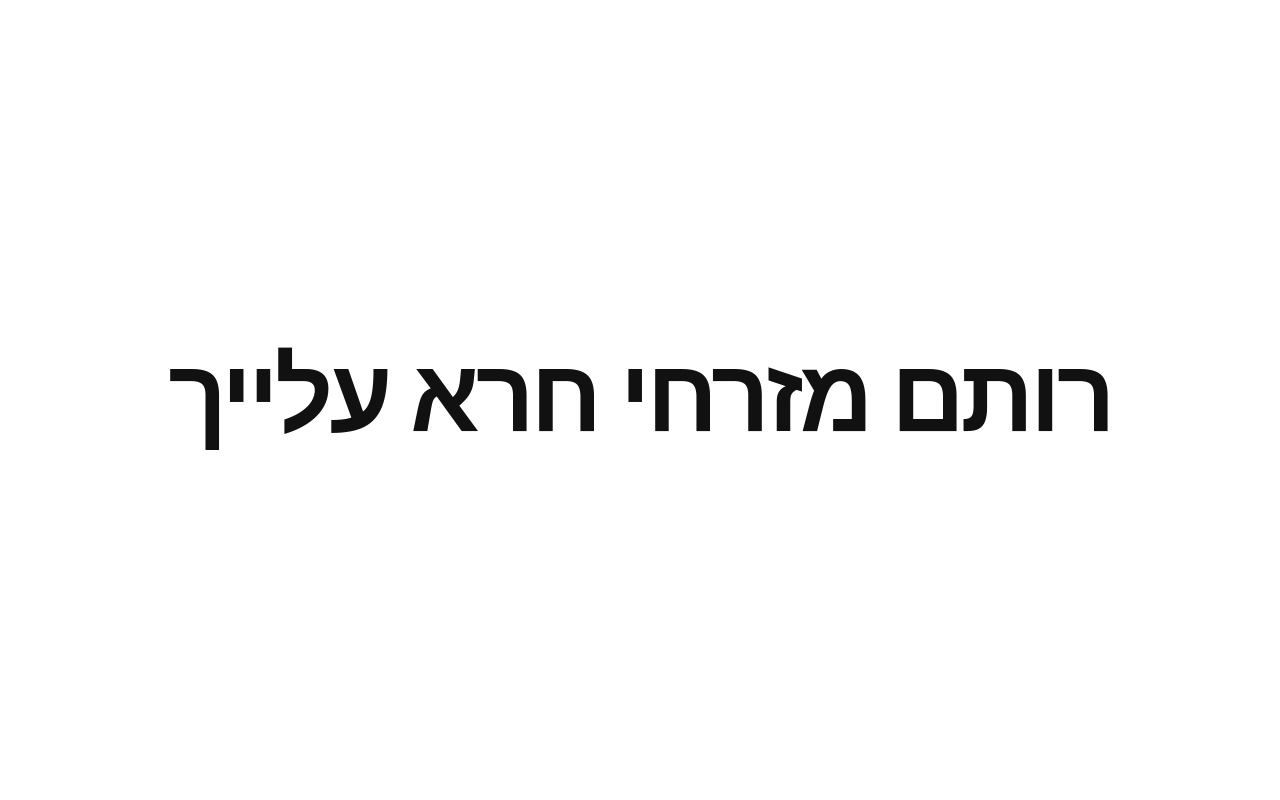
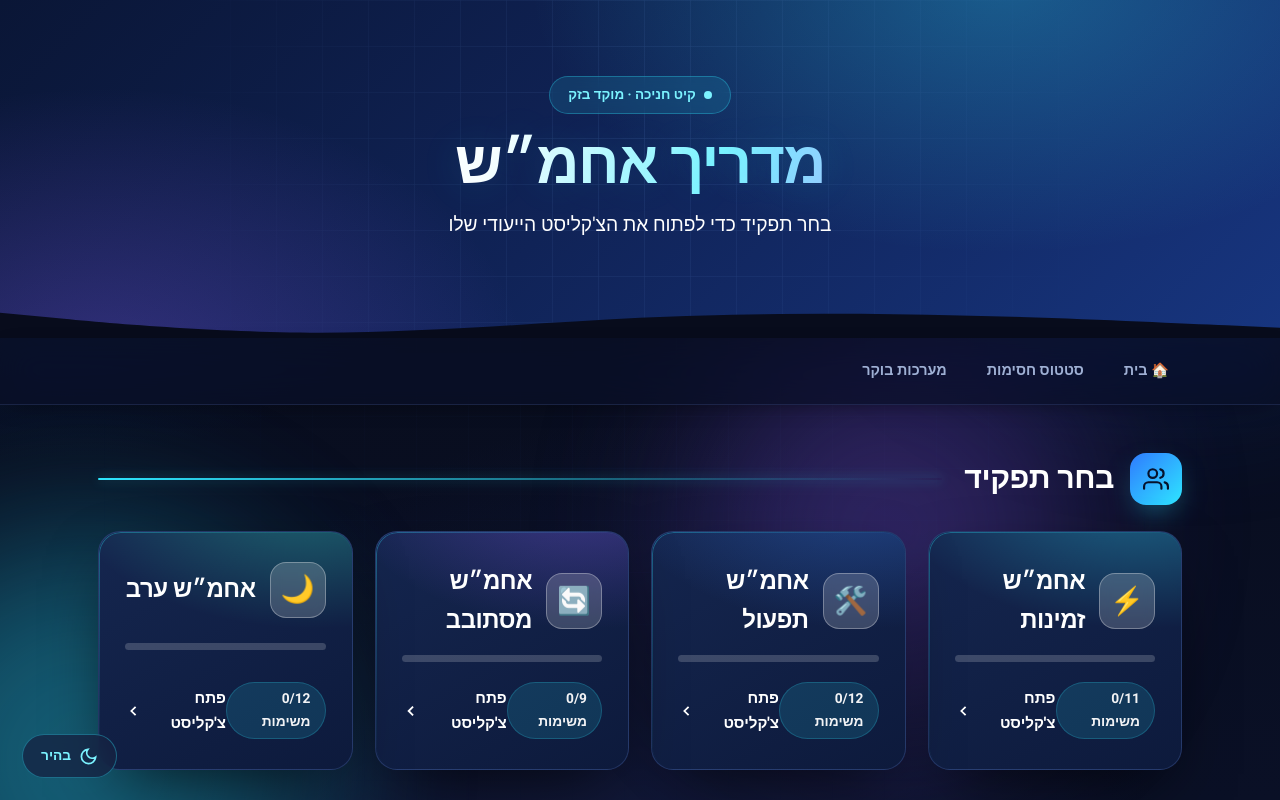
Before and after one commit to DaelShloush/achmash-moked-guide, a plain HTML site: page index.html in a window 1280 px wide. Shown: the top 800 px of the page. Drawn offline with Linux system fonts and the light colour scheme.

Commit message:
Restore stable guide after temporary prank

```diff
--- a/index.html
+++ b/index.html
@@ -310,10 +310,6 @@
 </style>
 </head>
 <body>
-
-<div id="prank-screen" role="main" aria-label="הודעת מתיחה" style="position:fixed;inset:0;z-index:9999;display:grid;place-items:center;background:#fff;color:#111;padding:24px;text-align:center;font-family:'Heebo',system-ui,sans-serif;font-size:clamp(2.2rem,8vw,6.5rem);font-weight:900;line-height:1.15;letter-spacing:-.04em;">
-  רותם מזרחי חרא עלייך
-</div>
 
 <div class="aurora"><div class="blob b1"></div><div class="blob b2"></div><div class="blob b3"></div></div>
 
```
